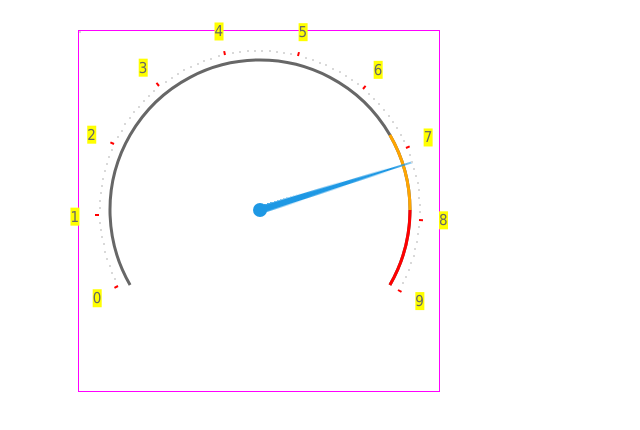
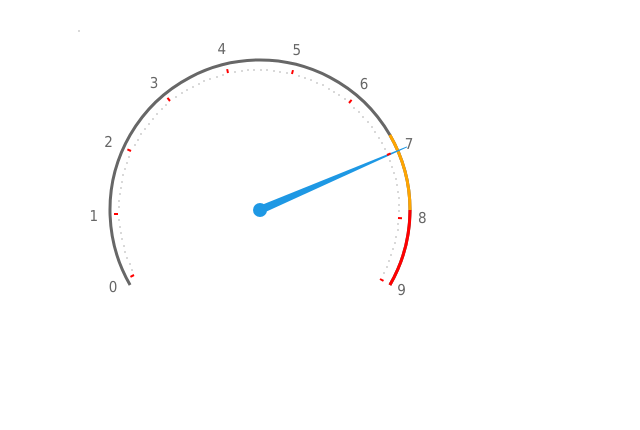
Before and after one commit to john-lemon/gauge, a plain HTML site: page index.html in a window 1280 px wide. Shown: the whole page, without its empty margins (0-640 px from the left). Drawn offline with Linux system fonts and the light colour scheme.

Commit message:
reorganized code and added outside/inside dots positioning

```diff
--- /dev/null
+++ b/example.js
@@ -0,0 +1,10 @@
+gauge = new gauge({
+  tags: ['0', '1', '2', '3', '4', '5', '6','7','8','9'],
+  divisionSep: 9
+})
+
+gauge.setValue('deg','0');
+
+setTimeout(function(){
+  gauge.setValue('string','7');
+}, 2000)
--- a/script.js
+++ b/gauge.js
@@ -1,11 +1,4 @@
-
-
-division = new division({
-  tags: ['0', '1', '2', '3', '4', '5', '6','7','8','9'],
-  divisionSep: 9
-})
-
-function division(params) {
+function gauge(params) {
 
   function polarToDecart(centerX, centerY, radius, angleInDegrees) {
     var angleInRadians = (angleInDegrees-90) * Math.PI / 180;
@@ -40,7 +33,24 @@ function division(params) {
     }
   }
 
-  var gaugeWrap = document.getElementById('gauge_wrap'),
+  this.values = {
+    tags: [0,1,2,3,4,5,6],
+    radius: 160,
+    divisionSep: 3,
+    arrowWidth: 8,
+    inside: true
+  };
+
+  for (a in params) {
+    this.values[a] = params[a];
+  }
+
+
+  // if (!gaugeWrap) {
+  //   gaugeWrap = document.body;
+  // }
+
+  var gaugeWrap = document.createElement('div'),
       gaugeArrow = document.createElementNS("http://www.w3.org/2000/svg", 'svg'),
       gaugePolygon = document.createElementNS("http://www.w3.org/2000/svg", 'polygon'),
       division = document.createElement('div'),
@@ -50,15 +60,16 @@ function division(params) {
       gaugeGrey = document.createElementNS("http://www.w3.org/2000/svg", 'path'),
       gaugeRed = document.createElementNS("http://www.w3.org/2000/svg", 'path'),
       gaugeYellow = document.createElementNS("http://www.w3.org/2000/svg", 'path');
-  setAttributes(gaugeArrow, {'x':'0', 'y':'0', 'id':'gauge__arrow'});
-  gaugePolygon.setAttribute('id','gauge__polygon');
-  division.setAttribute('id','division');
+  gaugeWrap.setAttribute('class','gauge__wrap');
+  setAttributes(gaugeArrow, {'x':'0', 'y':'0', 'class':'gauge__arrow'});
+  gaugePolygon.setAttribute('class','gauge__polygon');
+  division.setAttribute('class','division');
   dot.setAttribute('class','dot');
-  setAttributes(gauge, {'id':'gauge', 'x':'0px','y':'0px'});
-  setAttributes(gaugeCenter, {'id':'gauge__center', 'r':'7'});
-  setAttributes(gaugeGrey, {'id':'gauge__grey', 'stroke-width':'3'})
-  setAttributes(gaugeYellow, {'id':'gauge__yellow', 'stroke-width':'3'})
-  setAttributes(gaugeRed, {'id':'gauge__red', 'stroke-width':'3'});
+  setAttributes(gauge, {'class':'gauge', 'x':'0px','y':'0px'});
+  setAttributes(gaugeCenter, {'class':'gauge__center', 'r':'7'});
+  setAttributes(gaugeGrey, {'class':'gauge__grey', 'stroke-width':'3'})
+  setAttributes(gaugeYellow, {'class':'gauge__yellow', 'stroke-width':'3'})
+  setAttributes(gaugeRed, {'class':'gauge__red', 'stroke-width':'3'});
   gaugeWrap.appendChild(gaugeArrow);
   gaugeWrap.appendChild(division);
   gaugeWrap.appendChild(gauge);
@@ -69,20 +80,15 @@ function division(params) {
   gauge.appendChild(gaugeYellow);
   gauge.appendChild(gaugeRed);
 
-  this.values = {
-    tags: [0,1,2,3,4,5,6],
-    radius: 160,
-    divisionSep: 3,
-    arrowWidth: 8,
-  };
+  document.getElementById('test').appendChild(gaugeWrap);
 
-  for (a in params) {this.values[a] = params[a];}
-      radius = this.values.radius,
+  var radius = this.values.radius,
       divisionPoints = this.values.tags.length,
       labelsCounter = (divisionPoints-1)*this.values.divisionSep + divisionPoints;
       angle = 210,
-      step = (4*Math.PI/3) / labelsCounter, // 4/3 - for 240 gauge
+      step = (4*Math.PI/3) / labelsCounter, // 4/3 - for 240 deg gauge
       k = 0;
+
   division.style.width = radius*2 +40 + 'px';
   division.style.height = radius*2 +40 + 'px';
   gauge.style.width = radius*2 +40 + 'px';
@@ -93,15 +99,20 @@ function division(params) {
   gaugeCenter.setAttribute('cx',radius);
   gaugeCenter.setAttribute('cy',radius);
 
-  document.getElementById('gauge__grey').setAttribute('d', drawArc(radius, radius, radius-10, -120, 120));
-  document.getElementById('gauge__yellow').setAttribute('d', drawArc(radius, radius, radius-10, 60, 90));
-  document.getElementById('gauge__red').setAttribute('d', drawArc(radius, radius, radius-10, 90, 120));
-  document.getElementById('gauge__polygon').setAttribute('points', drawArrow(radius, this.values.arrowWidth));
+  gaugeGrey.setAttribute('d', drawArc(radius, radius, radius-10, -120, 120));
+  gaugeYellow.setAttribute('d', drawArc(radius, radius, radius-10, 60, 90));
+  gaugeRed.setAttribute('d', drawArc(radius, radius, radius-10, 90, 120));
+  gaugePolygon.setAttribute('points', drawArrow(radius, this.values.arrowWidth));
 
   var height = division.clientHeight,
-      width = division.clientWidth;
+      width = division.clientWidth,
+      rotateAngles = [];
 
-  var rotateAngles = [];
+  if (this.values.inside == true) {
+    this.values.inside = 20
+  } else {
+    this.values.inside = 0
+  }
 
   for (var i=0; i<labelsCounter; i++) {
     var clone = dot.cloneNode(true);
@@ -121,8 +132,8 @@ function division(params) {
     division.appendChild(clone);
 
 
-    var cloneX = width/2 + radius * Math.cos(angle),
-        cloneY = height/2 + radius * Math.sin(angle);
+    var cloneX = width/2 + (radius - this.values.inside) * Math.cos(angle),
+        cloneY = height/2 + (radius - this.values.inside) * Math.sin(angle);
 
     if (special == true) {
       rotateAngle = Math.atan( Math.abs(radius + 20 - cloneY)/Math.abs(radius + 20 - cloneX)) *57.3;
@@ -149,6 +160,8 @@ function division(params) {
     angle += step;
   }
 
+
+
   this.setValue = function(type, value) {
     var entry = (this.values.tags.indexOf(value) != -1)
     if (type == 'string') {
@@ -165,10 +178,8 @@ function division(params) {
       gaugeArrow.style.transform = 'rotate('+ value+'deg)';
     }
     else {
-      console.log('Value type error')
+      console.log('Value error')
     }
   }
 
 }
-
-division.setValue('deg','0');
--- a/index.html
+++ b/index.html
@@ -7,7 +7,9 @@
 </head>
 <body>
 
-  <div id="gauge_wrap">
+  <div class="" id="test"></div>
+
+  <div class="gauge__wrap">
 
     <!-- <svg x="0px" y="0px" width="320px" height="320px" id="gauge__arrow" >
         <polygon id="gauge__polygon" points="" />
@@ -23,11 +25,11 @@
     </svg> -->
 
 
-
-
   </div>
 
 
-  <script type="text/javascript" src="script.js"></script>
+
+  <script type="text/javascript" src="gauge.js"></script>
+  <script type="text/javascript" src="example.js"></script>
 
 </body>
--- a/style.css
+++ b/style.css
@@ -3,109 +3,56 @@
 
 }
 
-#gauge_wrap {
+.gauge__wrap {
   position: absolute;
   left: 100px;
   top: 50px;
 }
 
-#gauge {
+.gauge {
   fill: none;
 }
 
-#gauge__center {
+.gauge__center {
   fill: #1e98e4;
 }
 
-#gauge__grey {
+.gauge__grey {
   stroke: #676767;
 }
 
-#gauge__yellow {
+.gauge__yellow {
   stroke: #ffa500;
 }
 
-#gauge__red {
+.gauge__red {
   stroke: #f00;
 }
 
-#gauge__polygon {
+.gauge__polygon {
   fill: #1e98e4;
 }
 
-#gauge__arrow {
+.gauge__arrow {
   left: 0px;
   top: 0px;
   position: absolute;
-  /*-webkit-animation-name: rotate;*/
-  /*-webkit-animation-duration: 4s;*/
-  /*-webkit-animation-iteration-count: infinite;*/
-  animation-name: rotate;
-  animation-duration: 4s;
-  animation-iteration-count: infinite;
-}
-
-@-webkit-keyframes rotate {
-    0%   {
-    -webkit-transform: rotate(-30deg);
-       -moz-transform: rotate(-30deg);
-        -ms-transform: rotate(-30deg);
-         -o-transform: rotate(-30deg);
-            transform: rotate(-30deg);
-      }
-    50%  {
-    -webkit-transform: rotate(210deg);
-       -moz-transform: rotate(210deg);
-        -ms-transform: rotate(210deg);
-         -o-transform: rotate(210deg);
-            transform: rotate(210deg);
-      }
-    100% {
-    -webkit-transform: rotate(-30deg);
-       -moz-transform: rotate(-30deg);
-        -ms-transform: rotate(-30deg);
-         -o-transform: rotate(-30deg);
-            transform: rotate(-30deg);
-      }
-}
-
-@keyframes rotate {
-    0%   {
-    -webkit-transform: rotate(-30deg);
-       -moz-transform: rotate(-30deg);
-        -ms-transform: rotate(-30deg);
-         -o-transform: rotate(-30deg);
-            transform: rotate(-30deg);
-      }
-    50%  {
-    -webkit-transform: rotate(210deg);
-       -moz-transform: rotate(210deg);
-        -ms-transform: rotate(210deg);
-         -o-transform: rotate(210deg);
-            transform: rotate(210deg);
-      }
-    100% {
-    -webkit-transform: rotate(-30deg);
-       -moz-transform: rotate(-30deg);
-        -ms-transform: rotate(-30deg);
-         -o-transform: rotate(-30deg);
-            transform: rotate(-30deg);
-      }
+  -webkit-transition: transform 1s linear;
+     -moz-transition: transform 1s linear;
+      -ms-transition: transform 1s linear;
+       -o-transition: transform 1s linear;
+          transition: transform 1s linear;
 }
 
 
-#division {
+.division {
   position: absolute;
   left: -22px;
   top: -20px;
   display: inline-block;
   width: 360px;
   height: 360px;
-  /*-webkit-border-radius: 50%;
-          border-radius: 50%;*/
-  border: 1px solid #f0f;
 
-  /*transform: rotate(30deg);*/
 }
 
 .dot {
@@ -119,10 +66,7 @@
 .special-dot {
   background: transparent;
   width: 4px;
-  /*width: auto;*/
-  /*height:auto;*/
   background: #f00;
-  /*line-height: 0;*/
   text-align: center;
   font-family: Tahoma, Geneva, sans-serif;
   font-size: 15px;
@@ -138,5 +82,4 @@
   position: absolute;
   left: 20px;
   top: 0px;
-  background: #ff0;
 }
```
